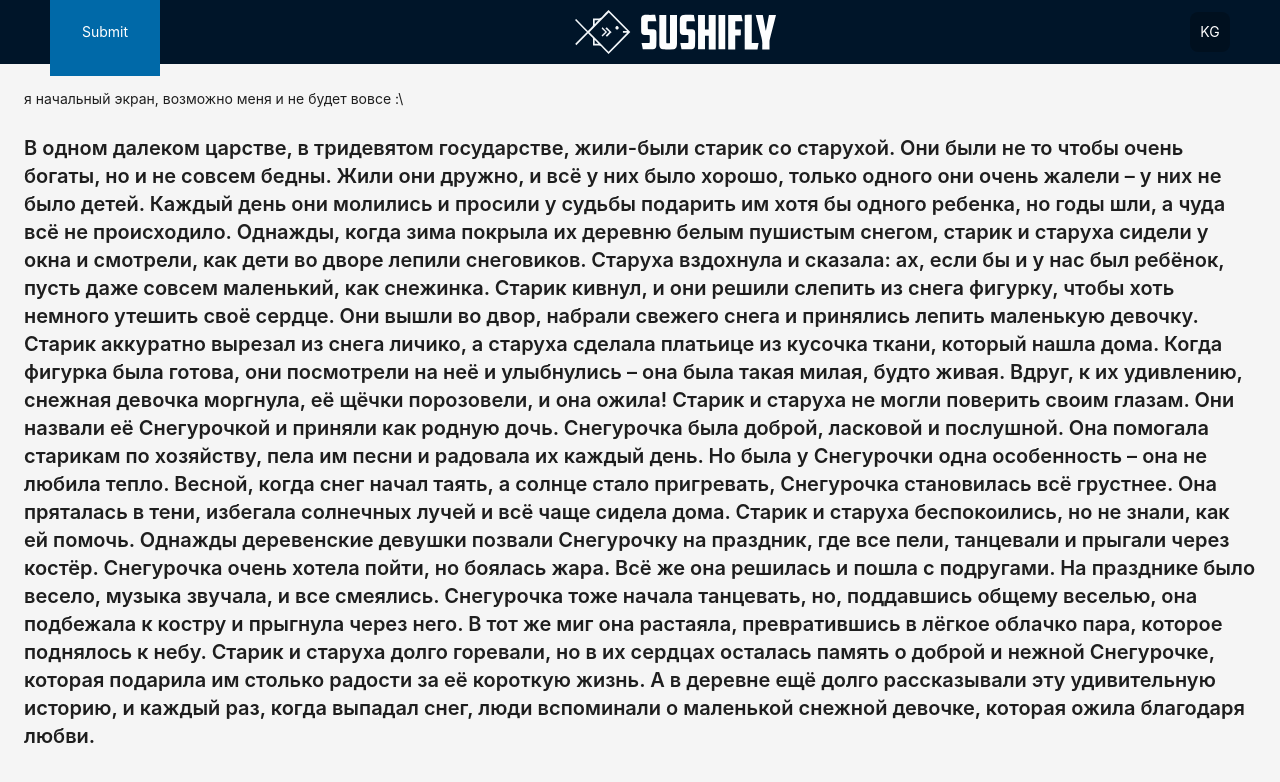
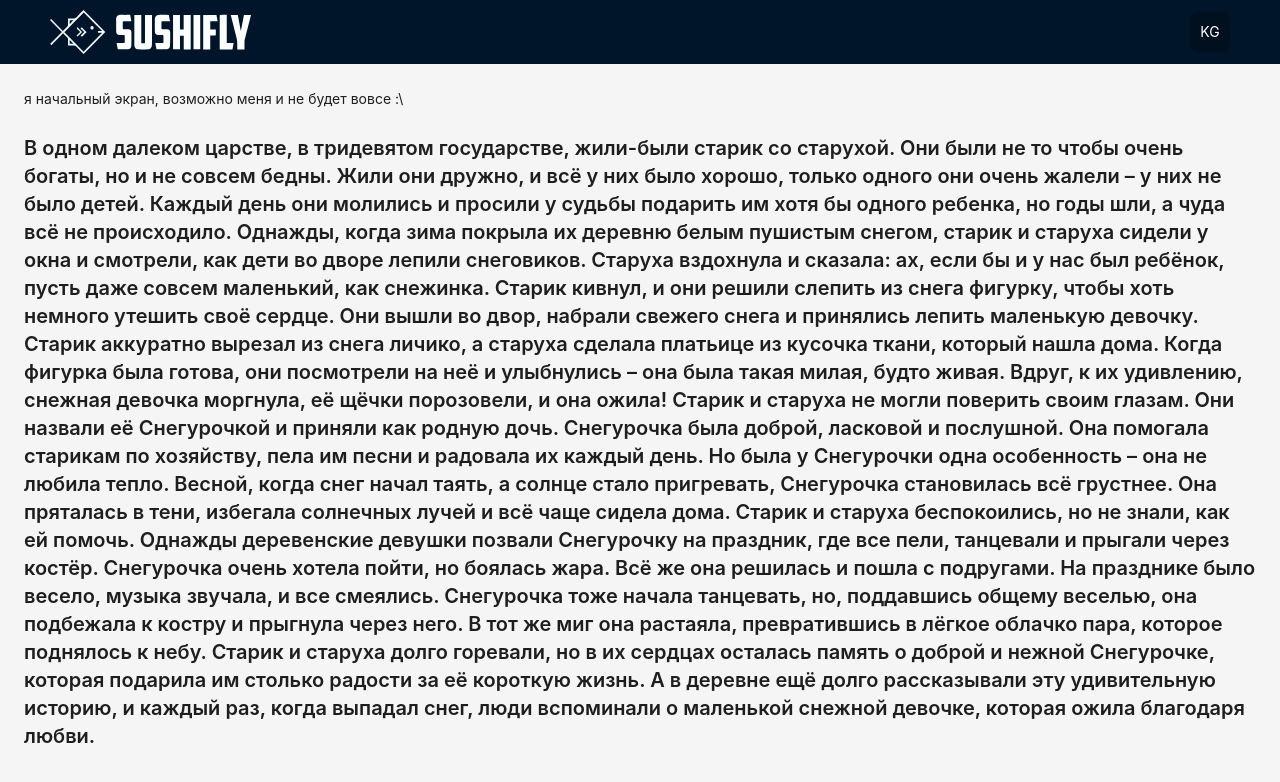
Before and after one commit to kaskodim/delivery-app, a Next.js app: page / in a window 1280 px wide. Shown: the top 782 px of the page. Built offline with nearby package versions, Linux system fonts and the light colour scheme; no server answers; what @ant-design/nextjs-registry would draw is missing.

Commit message:
убирает не нужную кнопку в проекте #69

```diff
--- a/src/components/Header/Header.tsx
+++ b/src/components/Header/Header.tsx
@@ -35,8 +35,6 @@ function Header() {
 
   return (
     <div className={"flex w-full items-center justify-between"}>
-      <button className="bg-sky-700 px-4 py-2 text-white hover:bg-sky-800 sm:px-8 sm:py-3">Submit</button>
-
       <Image
         src="/logo.svg"
         alt="logo"
```
